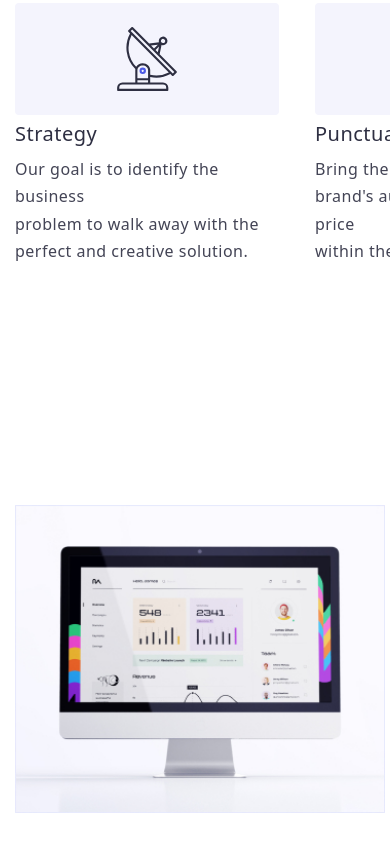
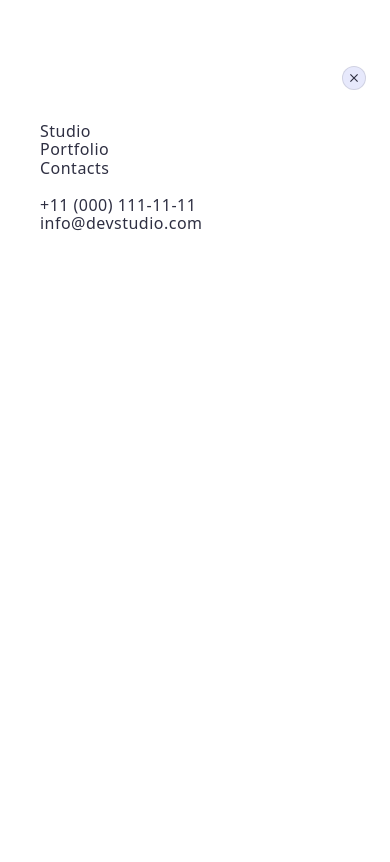
Before and after one commit to dkfernandez/goit-markup-hw-07, a plain HTML site: page index.html in a window 390 px wide. Shown: the part 802-1664 px from the top of the page. Drawn offline with nearby package versions, Linux system fonts and the light colour scheme.

Commit message:
Update index.html

```diff
--- a/index.html
+++ b/index.html
@@ -53,6 +53,11 @@
             >
           </li>
         </ul>
+        <button type="button" class="burger-btn" data-menu-open>
+          <svg class="burger-btn_icon">
+            <use href="./images/icons.svg#icon-menu"></use>
+          </svg>
+        </button>
       </div>
     </header>
 
@@ -674,6 +679,86 @@
         </form>
       </div>
     </div>
+
+    <!-- MOBILE-MENU -->
+    <div class="mobile-menu-container" data-menu>
+      <div class="container-mobile">
+        <div>
+          <button class="modal-close" data-menu-close>
+            <svg class="modal-close-icon">
+              <use href="./images/icons.svg#modal-close"></use>
+            </svg>
+          </button>
+        </div>
+        <div class="mobile-menu-content">
+          <ul class="mobile-menu-list list">
+            <li>
+              <a
+                href="./index.html"
+                class="mobile-menu-list_item mobile-menu-link-active link"
+                >Studio</a
+              >
+            </li>
+            <li>
+              <a href="./portfolio.html" class="mobile-menu-list_item link"
+                >Portfolio</a
+              >
+            </li>
+            <li>
+              <a href="" class="mobile-menu-list_item link">Contacts</a>
+            </li>
+          </ul>
+
+          <div class="mobile-container-footer">
+            <ul class="mobile-contact-container list">
+              <li>
+                <a href="tel:+110001111111" class="mobile-contact_tel link"
+                  >+11 (000) 111-11-11</a
+                >
+              </li>
+              <li>
+                <a
+                  href="mailto:info@devstudio.com"
+                  class="mobile-contact_email link"
+                  >info@devstudio.com</a
+                >
+              </li>
+            </ul>
+            <ul class="mobile-social-container list">
+              <li>
+                <a href="#" class="footer-social-link">
+                  <svg class="team-social-link_box">
+                    <use href="./images/icons.svg#instagram"></use>
+                  </svg>
+                </a>
+              </li>
+
+              <li>
+                <a href="#" class="footer-social-link">
+                  <svg class="team-social-link_box">
+                    <use href="./images/icons.svg#twitter"></use>
+                  </svg>
+                </a>
+              </li>
+
+              <li>
+                <a href="#" class="footer-social-link">
+                  <svg class="team-social-link_box">
+                    <use href="./images/icons.svg#facebook"></use>
+                  </svg>
+                </a>
+              </li>
+
+              <li>
+                <a href="#" class="footer-social-link">
+                  <svg class="team-social-link_box">
+                    <use href="./images/icons.svg#linkedin"></use>
+                  </svg>
+                </a>
+              </li>
+            </ul>
+          </div>
+
     <script src="./js/modal.js"></script>
     <script src="./js/modal-menu.js"></script>
   </body>
```
